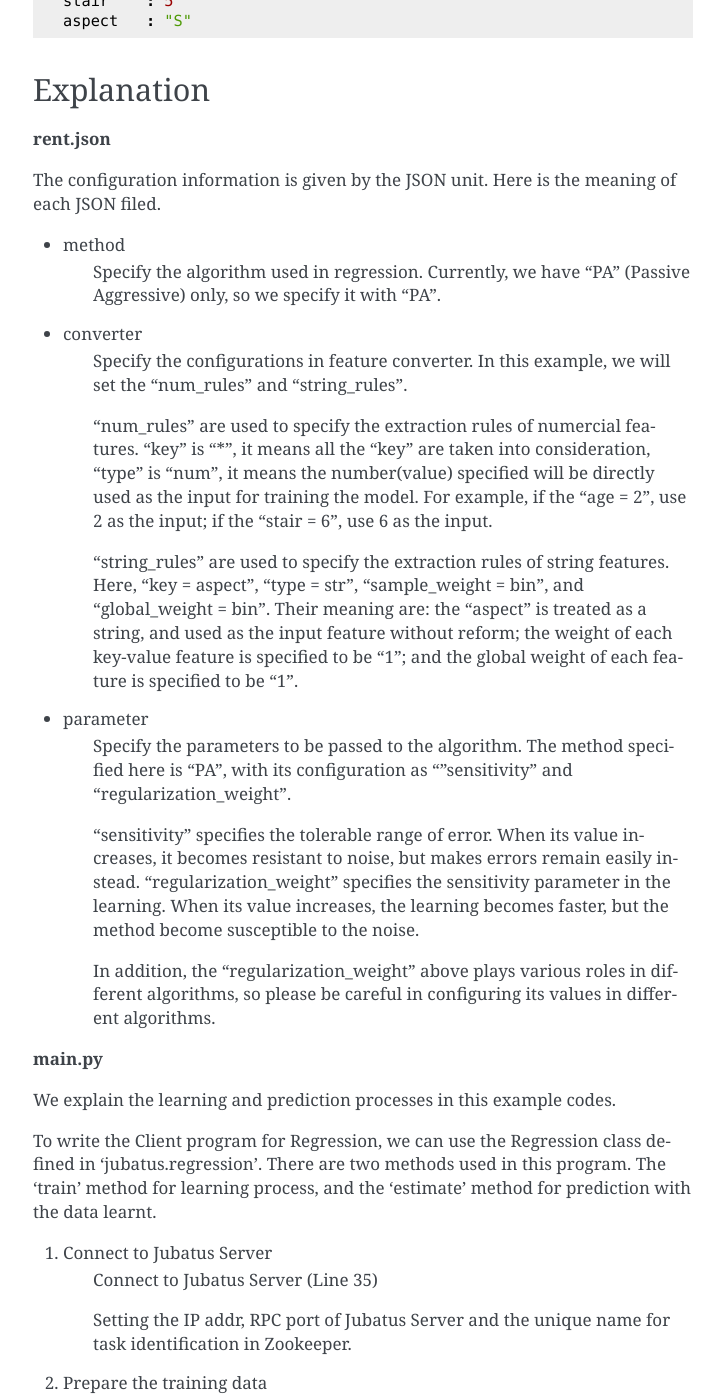
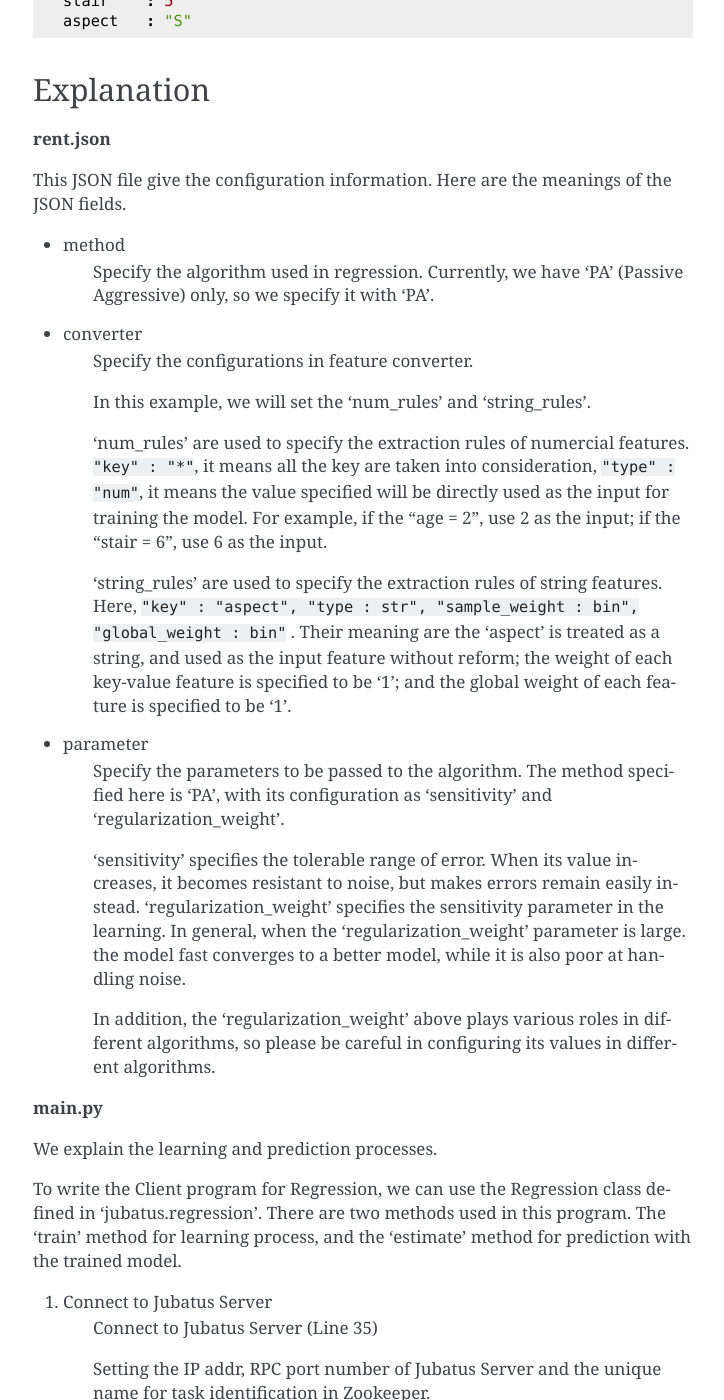
Before and after one commit to jubatus/website, a Sphinx documentation site: the page built from source/en/tutorial/regression_python.rst, in a window 1280 px wide and 1400 px high, scrolled down 2656 px. Shown: the whole window, without its empty margins (387-1111 px from the left). Built offline with Sphinx 7.4.7, drawn with Linux system fonts in a browser that asks for light colours; the version number could not be read and is left out; some of the changed text lies outside the part shown.

Commit message:
Improve tutorial regression python (en)

```diff
--- a/source/en/tutorial/regression_python.rst
+++ b/source/en/tutorial/regression_python.rst
@@ -144,45 +144,48 @@
 
 **rent.json**
 
-The configuration information is given by the JSON unit. Here is the meaning of each JSON filed.
+This JSON file give the configuration information. Here are the meanings of the JSON fields.
 
 * method
     Specify the algorithm used in regression.
-    Currently, we have "PA" (Passive Aggressive) only, so we specify it with "PA".
+    Currently, we have 'PA' (Passive Aggressive) only, so we specify it with 'PA'.
 
 * converter
    Specify the configurations in feature converter.
-   In this example, we will set the "num_rules" and "string_rules".
 
-   "num_rules" are used to specify the extraction rules of numercial features.
-   "key" is "*", it means all the "key" are taken into consideration, "type" is "num", it means the number(value) specified will be directly used as the input for training the model.
+   In this example, we will set the 'num_rules' and 'string_rules'.
+
+   'num_rules' are used to specify the extraction rules of numercial features.
+   ``"key" : "*"``, it means all the key are taken into consideration, ``"type" : "num"``, it means the value specified will be directly used as the input for training the model.
    For example, if the "age = 2", use 2 as the input; if the "stair = 6", use 6 as the input.
 
-   "string_rules" are used to specify the extraction rules of string features.
-   Here, "key = aspect", "type = str", "sample_weight = bin", and "global_weight = bin".
-   Their meaning are: the "aspect" is treated as a string, and used as the input feature without reform; the weight of each key-value feature is specified to be "1"; and the global weight of each feature is specified to be "1".
+   'string_rules' are used to specify the extraction rules of string features.
+   Here, ``"key" : "aspect", "type : str", "sample_weight : bin", "global_weight : bin"`` .
+   Their meaning are the 'aspect' is treated as a string, and used as the input feature without reform; the weight of each key-value feature is specified to be '1'; and the global weight of each feature is specified to be '1'.
 
 * parameter
    Specify the parameters to be passed to the algorithm.
-   The method specified here is "PA", with its configuration as ""sensitivity" and "regularization_weight".
+   The method specified here is 'PA', with its configuration as 'sensitivity' and 'regularization_weight'.
 
-   "sensitivity" specifies the tolerable range of error. When its value increases, it becomes resistant to noise, but makes errors remain easily instead.
-   "regularization_weight" specifies the sensitivity parameter in the learning. When its value increases, the learning becomes faster, but the method become susceptible to the noise.
+   'sensitivity' specifies the tolerable range of error. When its value increases, it becomes resistant to noise, but makes errors remain easily instead.
+   'regularization_weight' specifies the sensitivity parameter in the learning.
+   In general, when the 'regularization_weight' parameter is large. the model fast converges to a better model, while it is also poor at handling noise.
 
-   In addition, the "regularization_weight" above plays various roles in different algorithms, so please be careful in configuring its values in different algorithms.
+   In addition, the 'regularization_weight' above plays various roles in different algorithms, so please be careful in configuring its values in different algorithms.
 
 
 **main.py**
 
 
-We explain the learning and prediction processes in this example codes.
+We explain the learning and prediction processes.
 
-To write the Client program for Regression, we can use the Regression class defined in 'jubatus.regression'. There are two methods used in this program. The 'train' method for learning process, and the 'estimate' method for prediction with the data learnt.
+To write the Client program for Regression, we can use the Regression class defined in 'jubatus.regression'.
+There are two methods used in this program. The 'train' method for learning process, and the 'estimate' method for prediction with the trained model.
 
 1. Connect to Jubatus Server
     Connect to Jubatus Server (Line 35)
 
-    Setting the IP addr, RPC port of Jubatus Server and the unique name for task identification in Zookeeper.
+    Setting the IP addr, RPC port number of Jubatus Server and the unique name for task identification in Zookeeper.
 
 2. Prepare the training data
     In this sample program, only if the training data source (CSV file) is specified by the option "-t", processes of step 2-3 is taken. Here we explain these processes.
@@ -246,7 +249,7 @@
     The string items and double items are stored into the Datum consturctor of as a dictionary object (Line 49-55), respectively.
     Finally, the Datum is appended with the rent label, so as to be used as one piece of training data (argument 'train' in Line 55).
 
-3. Model Training (update learning model
+3. Model Training (update learning model)
     Input the training data generated in step.2 into the train() method (Line 58).
     The parameter specifies the train_data generated in step.2.
 
@@ -260,7 +263,7 @@
 
     Add the Datum into the prediction data list, and send it into the estimate() method in "Regression" for prediction.
 
-5. Prediction by the regression model
+5. Prediction based on trained model
     The prediction results are returned as a list by the estimate() method (Line 74).
 
 6. Output the result
```
Also changed, not shown: other parts of source/en/tutorial/regression_python.rst (+2 -2 lines).
